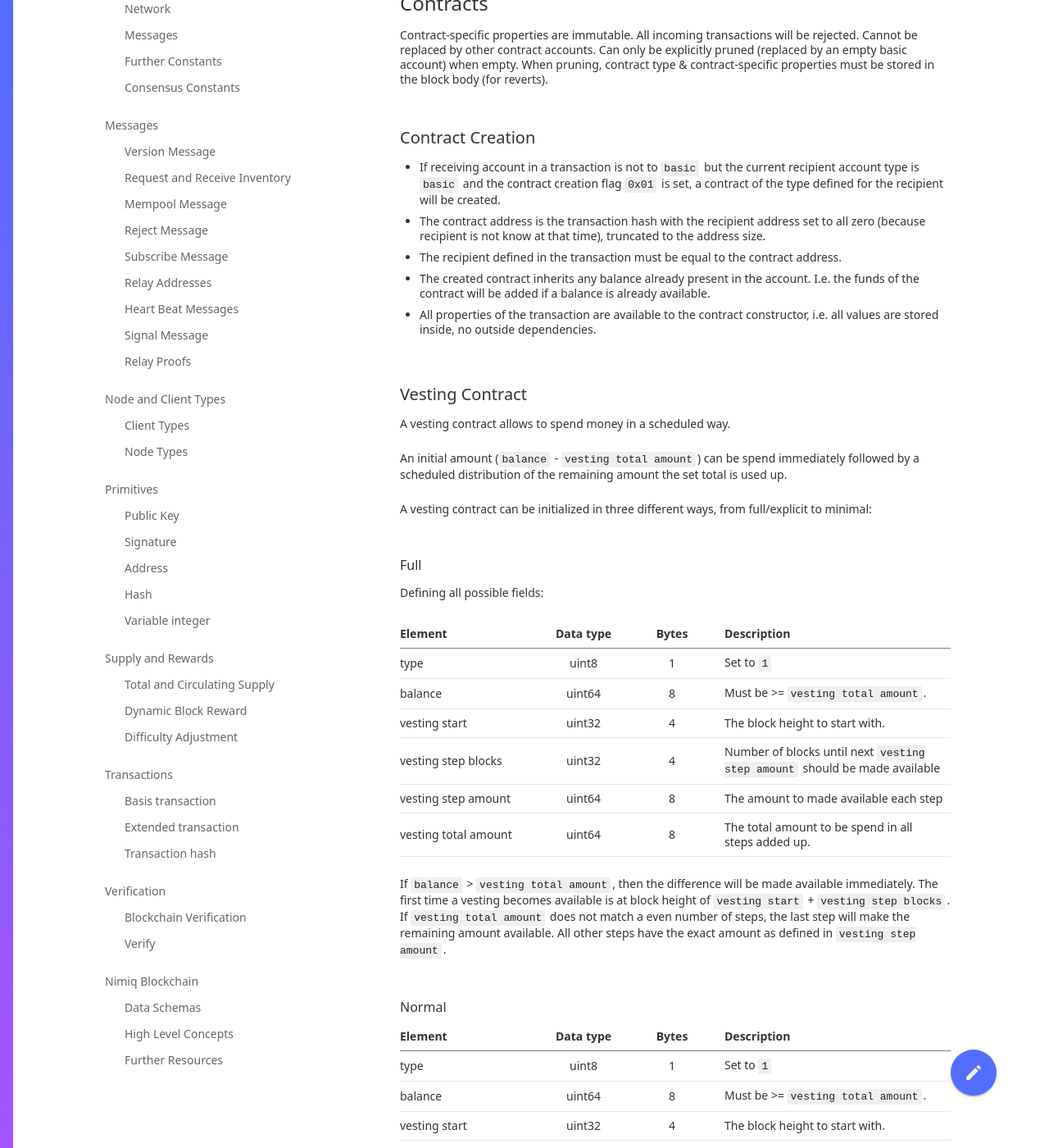
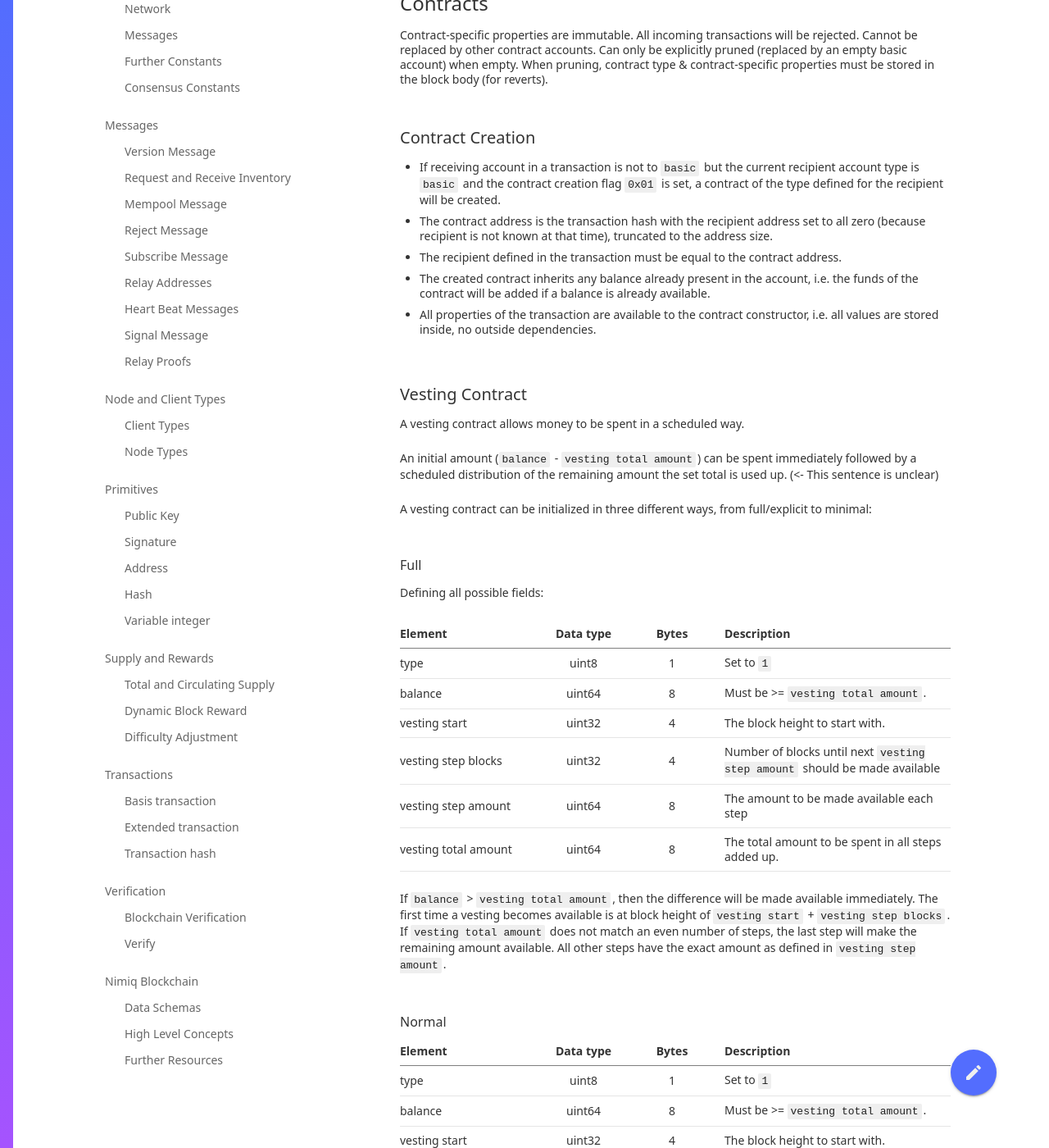
Before and after one commit to nimiq-network/developer-reference, a Jekyll site: the page built from chapters/accounts-and-contracts.md, in a window 1280 px wide and 1400 px high, scrolled down 780 px. Shown: the whole window at 82% size. Built offline with Jekyll 4.4.1, drawn with Linux system fonts in a browser that asks for light colours; our own code applies the rules of GitHub Pages for plain Markdown files; some of the changed text lies outside the part shown.

Commit message:
Update accounts-and-contracts.md
Fixed some small typos/consistency issues

```diff
--- a/chapters/accounts-and-contracts.md
+++ b/chapters/accounts-and-contracts.md
@@ -26,15 +26,15 @@ Can only be explicitly pruned (replaced by an empty basic account) when empty. W
 
 ### Contract Creation
 * If receiving account in a transaction is not to `basic` but the current recipient account type is `basic` and the contract creation flag `0x01` is set, a contract of the type defined for the recipient will be created.
-* The contract address is the transaction hash with the recipient address set to all zero (because recipient is not know at that time), truncated to the address size.
+* The contract address is the transaction hash with the recipient address set to all zero (because recipient is not known at that time), truncated to the address size.
 * The recipient defined in the transaction must be equal to the contract address.
-* The created contract inherits any balance already present in the account. I.e. the funds of the contract will be added if a balance is already available.
+* The created contract inherits any balance already present in the account, i.e. the funds of the contract will be added if a balance is already available.
 * All properties of the transaction are available to the contract constructor, i.e. all values are stored inside, no outside dependencies.
 
 ### Vesting Contract
-A vesting contract allows to spend money in a scheduled way.
+A vesting contract allows money to be spent in a scheduled way.
 
-An initial amount (`balance` - `vesting total amount`) can be spend immediately followed by a scheduled distribution of the remaining amount the set total is used up.
+An initial amount (`balance` - `vesting total amount`) can be spent immediately followed by a scheduled distribution of the remaining amount the set total is used up. (<- This sentence is unclear)
 
 A vesting contract can be initialized in three different ways, from full/explicit to minimal:
 
@@ -47,12 +47,12 @@ Defining all possible fields:
 | balance              | uint64       | 8     | Must be >= `vesting total amount`.                                         |
 | vesting start        | uint32       | 4     | The block height to start with.                                            |
 | vesting step blocks  | uint32       | 4     | Number of blocks until next `vesting step amount` should be made available |
-| vesting step amount  | uint64       | 8     | The amount to made available each step                                     |
-| vesting total amount | uint64       | 8     | The total amount to be spend in all steps added up.                        |
+| vesting step amount  | uint64       | 8     | The amount to be made available each step                                  |
+| vesting total amount | uint64       | 8     | The total amount to be spent in all steps added up.                        |
 
 If `balance` > `vesting total amount`, then the difference will be made available immediately.
 The first time a vesting becomes available is at block height of `vesting start` + `vesting step blocks`.
-If `vesting total amount` does not match a even number of steps, the last step will make the remaining amount available.
+If `vesting total amount` does not match an even number of steps, the last step will make the remaining amount available.
 All other steps have the exact amount as defined in `vesting step amount`.
 
 #### Normal
@@ -63,7 +63,7 @@ All other steps have the exact amount as defined in `vesting step amount`.
 | balance              | uint64       | 8     | Must be >= `vesting total amount`.                                         |
 | vesting start        | uint32       | 4     | The block height to start with.                                            |
 | vesting step blocks  | uint32       | 4     | Number of blocks until next `vesting step amount` should be made available |
-| vesting step amount  | uint64       | 8     | The amount to made available each step                                     |
+| vesting step amount  | uint64       | 8     | The amount to be made available each step                                     |
 
 The field `vesting total amount` is again initialized with `balance`.
 
@@ -75,10 +75,10 @@ The field `vesting total amount` is again initialized with `balance`.
 | balance              | uint64       | 8     | Must be >= `vesting total amount`.                                         |
 | vesting step blocks  | uint32       | 4     | Number of blocks until next `vesting step amount` should be made available |
 
-All other fields are initialized automatically: 'vesting start` = 0, 'vesting step amount` = `vesting total amount` = `balance`
+All other fields are initialized automatically: `vesting start` = 0, `vesting step amount` = `vesting total amount` = `balance`
 
 ### Hashed Time-Locked Contract
-Hashed Time-Locked Contracts (HTLCs) are used for conditional transfers, off-chain payment methods, and cross-chain [atomic swaps](https://en.wikipedia.org/wiki/Atomic_swap). [HTLC](https://en.bitcoin.it/wiki/Hashed_Timelock_Contracts) are time limited. When settling the contract, a pre-image needs to be presented that fits the hash root to transfer the balance.
+Hashed Time-Locked Contracts (HTLCs) are used for conditional transfers, off-chain payment methods, and cross-chain [atomic swaps](https://en.wikipedia.org/wiki/Atomic_swap). [HTLC](https://en.bitcoin.it/wiki/Hashed_Timelock_Contracts) are time-limited. When settling the contract, a pre-image needs to be presented that fits the hash root to transfer the balance.
 
 | Element        | Data type    | Bytes | Description                                    |
 |----------------|--------------|-------|------------------------------------------------|
```
Also changed, not shown: other parts of chapters/accounts-and-contracts.md (+5 -5 lines).
